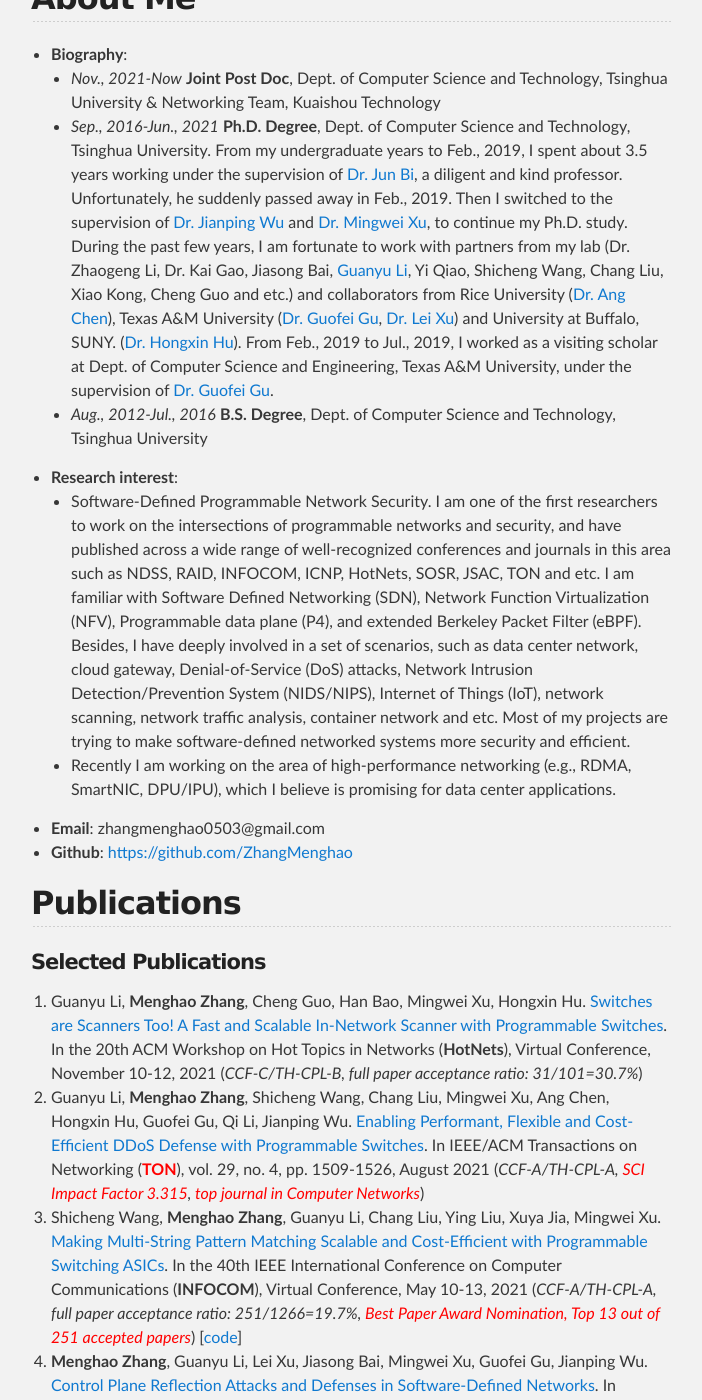
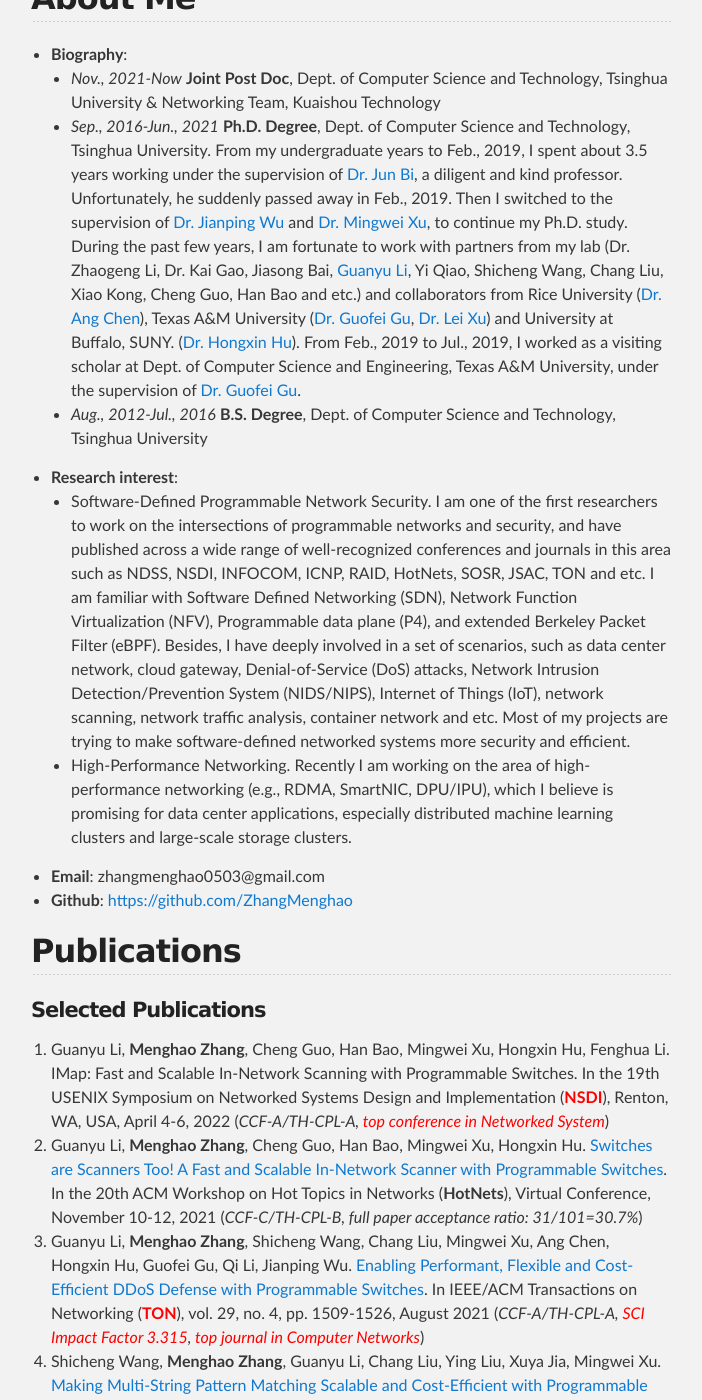
Before and after one commit to zhangmenghao/zhangmenghao.github.io, a Jekyll site: the page built from index.md, in a window 1280 px wide and 1400 px high, scrolled down 322 px. Shown: the whole window, without its empty margins (289-991 px from the left). Built offline with Jekyll 4.4.1, drawn with Linux system fonts in a browser that asks for light colours; some of the changed text lies outside the part shown.

Commit message:
Update bio and paper

```diff
--- a/index.md
+++ b/index.md
@@ -10,12 +10,12 @@
 
 * **Biography**:
     - *Nov., 2021-Now*  **Joint Post Doc**, Dept. of Computer Science and Technology, Tsinghua University & Networking Team, Kuaishou Technology
-    - *Sep., 2016-Jun., 2021*  **Ph.D. Degree**, Dept. of Computer Science and Technology, Tsinghua University. From my undergraduate years to Feb., 2019, I spent about 3.5 years working under the supervision of [Dr. Jun Bi](http://netarchlab.tsinghua.edu.cn/~junbi/), a diligent and kind professor. Unfortunately, he suddenly passed away in Feb., 2019. Then I switched to the supervision of [Dr. Jianping Wu](http://www.cs.tsinghua.edu.cn/publish/csen/4623/2010/20101224194435414856631/20101224194435414856631_.html) and [Dr. Mingwei Xu](http://routing.netlab.edu.cn/tiki-index.php?page=Mingwei+Xu), to continue my Ph.D. study. During the past few years, I am fortunate to work with partners from my lab (Dr. Zhaogeng Li, Dr. Kai Gao, Jiasong Bai, [Guanyu Li](https://guanyu.li/), Yi Qiao, Shicheng Wang, Chang Liu, Xiao Kong, Cheng Guo and etc.) and collaborators from Rice University ([Dr. Ang Chen](https://www.cs.rice.edu/~angchen/)), Texas A&M University ([Dr. Guofei Gu](http://faculty.cs.tamu.edu/guofei/), [Dr. Lei Xu](http://students.cse.tamu.edu/xray2012/)) and University at Buffalo, SUNY. ([Dr. Hongxin Hu](https://cse.buffalo.edu/~hongxinh/)).
+    - *Sep., 2016-Jun., 2021*  **Ph.D. Degree**, Dept. of Computer Science and Technology, Tsinghua University. From my undergraduate years to Feb., 2019, I spent about 3.5 years working under the supervision of [Dr. Jun Bi](http://netarchlab.tsinghua.edu.cn/~junbi/), a diligent and kind professor. Unfortunately, he suddenly passed away in Feb., 2019. Then I switched to the supervision of [Dr. Jianping Wu](http://www.cs.tsinghua.edu.cn/publish/csen/4623/2010/20101224194435414856631/20101224194435414856631_.html) and [Dr. Mingwei Xu](http://routing.netlab.edu.cn/tiki-index.php?page=Mingwei+Xu), to continue my Ph.D. study. During the past few years, I am fortunate to work with partners from my lab (Dr. Zhaogeng Li, Dr. Kai Gao, Jiasong Bai, [Guanyu Li](https://guanyu.li/), Yi Qiao, Shicheng Wang, Chang Liu, Xiao Kong, Cheng Guo, Han Bao and etc.) and collaborators from Rice University ([Dr. Ang Chen](https://www.cs.rice.edu/~angchen/)), Texas A&M University ([Dr. Guofei Gu](http://faculty.cs.tamu.edu/guofei/), [Dr. Lei Xu](http://students.cse.tamu.edu/xray2012/)) and University at Buffalo, SUNY. ([Dr. Hongxin Hu](https://cse.buffalo.edu/~hongxinh/)).
     From Feb., 2019 to Jul., 2019, I worked as a visiting scholar at Dept. of Computer Science and Engineering, Texas A&M University, under the supervision of [Dr. Guofei Gu](http://faculty.cs.tamu.edu/guofei/).
     - *Aug., 2012-Jul., 2016*  **B.S. Degree**, Dept. of Computer Science and Technology, Tsinghua University
 * **Research interest**:
-    - Software-Defined Programmable Network Security. I am one of the first researchers to work on the intersections of programmable networks and security, and have published across a wide range of well-recognized conferences and journals in this area such as NDSS, RAID, INFOCOM, ICNP, HotNets, SOSR, JSAC, TON and etc. I am familiar with Software Defined Networking (SDN), Network Function Virtualization (NFV), Programmable data plane (P4), and extended Berkeley Packet Filter (eBPF). Besides, I have deeply involved in a set of scenarios, such as data center network, cloud gateway, Denial-of-Service (DoS) attacks, Network Intrusion Detection/Prevention System (NIDS/NIPS), Internet of Things (IoT), network scanning, network traffic analysis, container network and etc. Most of my projects are trying to make software-defined networked systems more security and efficient.
-    - Recently I am working on the area of high-performance networking (e.g., RDMA, SmartNIC, DPU/IPU), which I believe is promising for data center applications.
+    - Software-Defined Programmable Network Security. I am one of the first researchers to work on the intersections of programmable networks and security, and have published across a wide range of well-recognized conferences and journals in this area such as NDSS, NSDI, INFOCOM, ICNP, RAID, HotNets, SOSR, JSAC, TON and etc. I am familiar with Software Defined Networking (SDN), Network Function Virtualization (NFV), Programmable data plane (P4), and extended Berkeley Packet Filter (eBPF). Besides, I have deeply involved in a set of scenarios, such as data center network, cloud gateway, Denial-of-Service (DoS) attacks, Network Intrusion Detection/Prevention System (NIDS/NIPS), Internet of Things (IoT), network scanning, network traffic analysis, container network and etc. Most of my projects are trying to make software-defined networked systems more security and efficient.
+    - High-Performance Networking. Recently I am working on the area of high-performance networking (e.g., RDMA, SmartNIC, DPU/IPU), which I believe is promising for data center applications, especially distributed machine learning clusters and large-scale storage clusters.
 * **Email**: zhangmenghao0503@gmail.com
 * **Github**: [https://github.com/ZhangMenghao](https://github.com/ZhangMenghao)
 
@@ -23,6 +23,9 @@
 ## Publications
 <!-- (* indicates that I am the corresponding author) -->
 #### Selected Publications
+9. Guanyu Li, __Menghao Zhang__, Cheng Guo, Han Bao, Mingwei Xu, Hongxin Hu, Fenghua Li.
+IMap: Fast and Scalable In-Network Scanning with Programmable Switches.
+In the 19th USENIX Symposium on Networked Systems Design and Implementation (**<font color='red'>NSDI</font>**), Renton, WA, USA, April 4-6, 2022 (*CCF-A/TH-CPL-A, <font color='red'>top conference in Networked System</font>*)
 8. Guanyu Li, __Menghao Zhang__, Cheng Guo, Han Bao, Mingwei Xu, Hongxin Hu.
 [Switches are Scanners Too! A Fast and Scalable In-Network Scanner with Programmable Switches](./papers/HotNets2021-IMap.pdf).
 In the 20th ACM Workshop on Hot Topics in Networks (**HotNets**), Virtual Conference, November 10-12, 2021 (*CCF-C/TH-CPL-B, full paper acceptance ratio: 31/101=30.7%*)
@@ -138,11 +141,12 @@
 
 
 ## Selected Honors and Awards
-* "Kwai Star" Special Technical Talent Program, Kuaishou Technology, 2021
+* "Kwai Star" Special Technical Talent Program, Kuaishou Technology, 2021 (The only winner in the engineering field)
 * Outstanding Ph.D Graduate, Dept. of Computer Science & Technology, Tsinghua University, 2021
-* Outstanding Ph.D Graduate, Beijing, 2021
+* Outstanding Ph.D Graduate, Beijing, 2021 (Top 7 out of 100+ Ph.D Graduates in the CS department)
+* Selected in "Shuimu Tsinghua Scholar Program", 2021
 * Intel Bug Bounty Awards for High-Impact Software Bugs on Tofino Switch, 2021 ($5,000)
-* 2nd prize, 84 Scholarship for Innovations and Future, Tsinghua University, 2020 (¥50,000)
+* 2nd prize, 84 Scholarship for Innovations and Future, Tsinghua University, 2020 (¥50,000, 1st prize vacancy this year)
 * Tang Lixin Scholarship, Tsinghua University, 2020
 * Souhu Research and Development Scholarship, Tsinghua University, 2019
 * IEEE ICNP Travel Grant, 2019
@@ -154,18 +158,19 @@
 * 3rd prize, Tsinghua University Network Security Technology Challenge Cup, 2015
 * The Scholarship for Excellence in Technological Innovation, Tsinghua University, 2015
 * The Scholarship of Huang Yicong and his wife, Tsinghua University, 2015
-* 3rd prize, Tsinghua University Challenge Cup, 2015
+* [3rd prize, Tsinghua University Challenge Cup, 2015](https://www.cs.tsinghua.edu.cn/info/1058/1130.htm)
 * National Endeavor Scholarship in Tsinghua University, 2014
 * The Scholarship of Huang Yicong and his wife, Tsinghua University, 2013
 * 1st prize, National Physics Contest of College Students, 2013
 
 
 ## Useful Links
-* [Top 4 Security Conference Statistic](http://s3.eurecom.fr/~balzarot/notes/top4/index.html)
-* [Computer Security Conference Statistics](http://faculty.cs.tamu.edu/guofei/sec_conf_stat.htm) (By Dr. Guofei Gu)
+
 * [Top Conferences in Computer Science](http://csrankings.org/#/index?all&world) (CSRankings)
 * [Conference H5-Index in Computer Science](https://www.aminer.cn/ranks/conf) (AMiner)
 * [Conference Ranking by Chinese Computer Federation (CCF)](https://www.ccf.org.cn/xspj/wlyxxaq/)
+* [Conference Ranking by Department of Computer Science and Technology, Tsinghua University (TH-CPL)](http://numbda.cs.tsinghua.edu.cn/~yuwj/TH-CPL.pdf)
+* [Top 4 Security Conference Statistic](http://s3.eurecom.fr/~balzarot/notes/top4/index.html)
+* [Computer Security Conference Statistics](http://faculty.cs.tamu.edu/guofei/sec_conf_stat.htm) (By Dr. Guofei Gu)
 * [Top Cyber Security Conferences Ranking](http://jianying.space/conference-ranking.html) (By Dr. Jianying Zhou)
 * [Normalized Top-100 Security Papers](https://www.sec.cs.tu-bs.de/~konrieck/topnotch/sec_ntop100.html) (By Dr. Konrad Rieck)
-* [Conference Ranking by Department of Computer Science and Technology, Tsinghua University (TH-CPL)](http://numbda.cs.tsinghua.edu.cn/~yuwj/TH-CPL.pdf)
```
Also changed, not shown: 1 other file.
